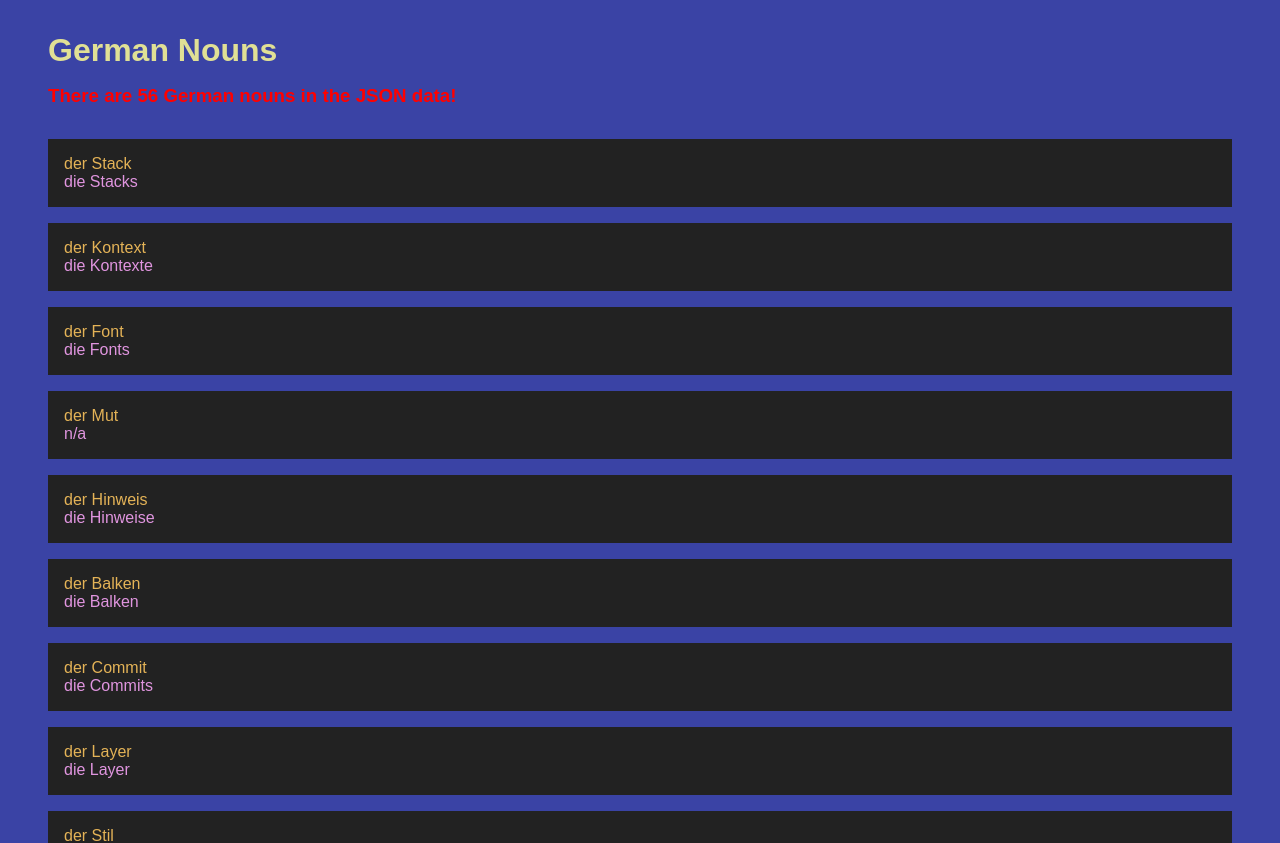
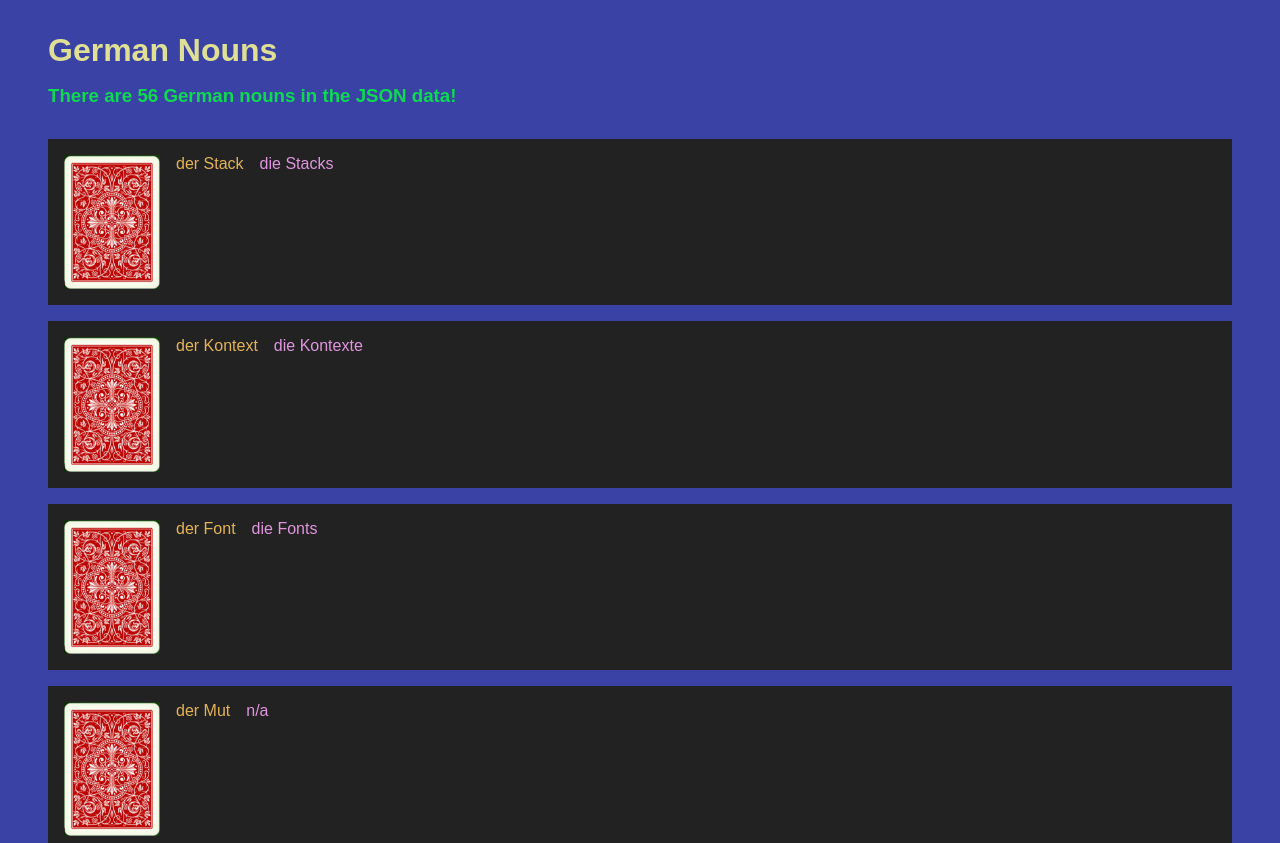
Before and after one commit to Scientific-Research/mk004reactbasics, a React (Vite) app: page / in a window 1280 px wide. Shown: the top 843 px of the page. Built offline with nearby package versions, Linux system fonts and the light colour scheme.

Commit message:
the back card is in

```diff
--- a/src/App.css
+++ b/src/App.css
@@ -19,7 +19,7 @@ body {
   }
 
   h3 {
-    color: red;
+    color: rgb(13, 218, 81);
     margin-bottom: 2rem;
     margin-left: 1rem;
   }
@@ -28,6 +28,12 @@ body {
     background-color: #222;
     padding: 1rem;
     margin: 1rem;
+    display: flex;
+    gap: 1rem;
+
+    img {
+      width: 6rem;
+    }
 
     .singular {
       color: rgb(228, 179, 87);
--- a/src/App.jsx
+++ b/src/App.jsx
@@ -38,6 +38,7 @@ function App() {
       <h3>There are {germanNouns.length} German nouns in the JSON data!</h3>
       {germanNouns.map((n) => (
         <div className="germanNouns" key={n.singular}>
+          <img src="/public/images/cardback2.png" alt="" />
           <p className="singular">
             {n.article} {n.singular}
           </p>
```
